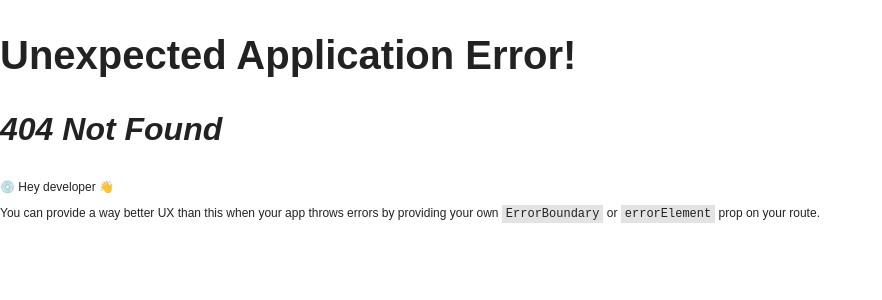
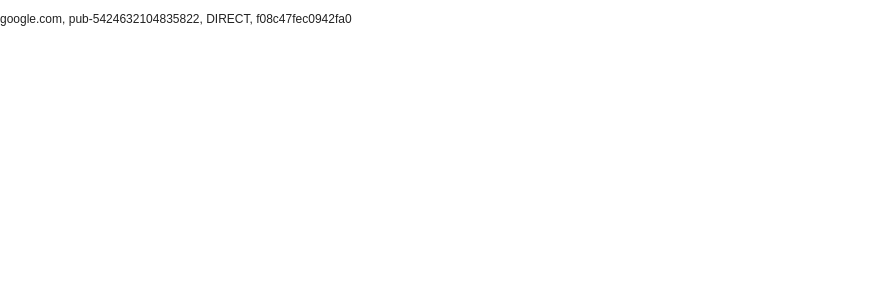
Before and after one commit to Marte77/pagina-inicial, a React (Create React App) app: page /app-ads.txt in a window 1280 px wide. Before the commit this address had no page. Shown: the top 300 px of the page, without its empty margins (0-882 px from the left). Built offline with nearby package versions, Linux system fonts and the light colour scheme.

Commit message:
appads build web

```diff
--- /dev/null
+++ b/src/components/app-ads/appads.js
@@ -0,0 +1,7 @@
+export function AppAds() {
+    return (
+        <p>
+            google.com, pub-5424632104835822, DIRECT, f08c47fec0942fa0
+        </p>
+    );
+}
--- a/src/index.js
+++ b/src/index.js
@@ -5,6 +5,7 @@
 import reportWebVitals from './reportWebVitals';
 import { createBrowserRouter, RouterProvider } from 'react-router-dom';
 import { PrivacyPolicy } from './components/privacy/privacy';
+import { AppAds } from './components/app-ads/appads';
 const root = ReactDOM.createRoot(document.getElementById('root'));
 
 const router = createBrowserRouter([
@@ -16,6 +17,10 @@
     path:'/privacy',
     element:<PrivacyPolicy/>
   },
+  {
+    path:'/app-ads.txt',
+    element:<AppAds></AppAds>
+  }
 ])
 
 root.render(
```
Also changed, not shown: 7 other files (tests, documents, lock files or other folders).
